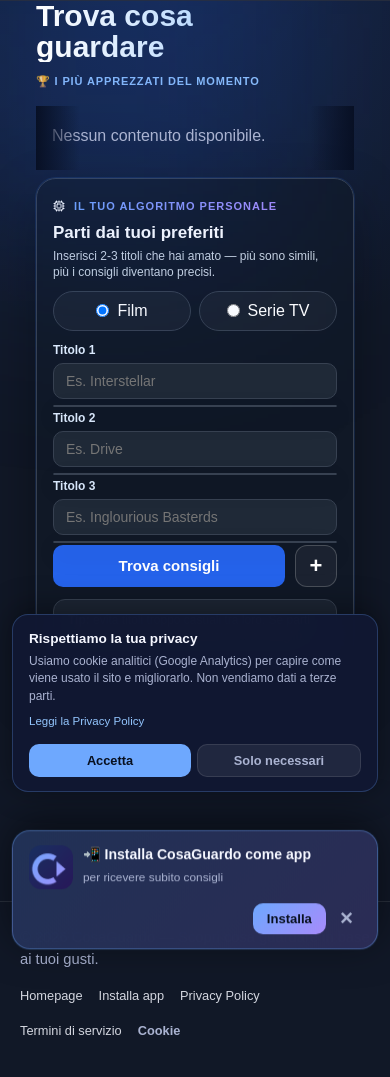
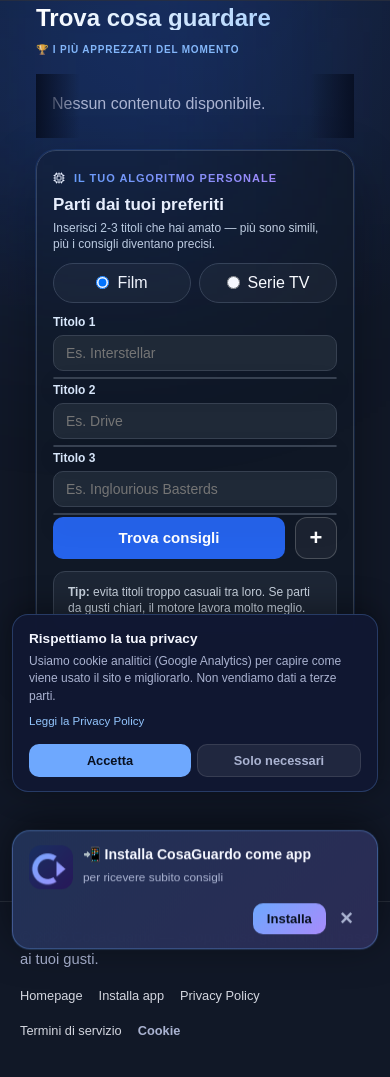
Before and after one commit to jason1984a/cosaguardo, a FastAPI app: page / in a window 390 px wide. Shown: the part 40-1117 px from the top of the page. Run offline with FastAPI, Linux system fonts and the light colour scheme; data that the repository does not hold is empty; parts of the project's set-up code (start-up, migrations or seed data) failed here and were passed over; some libraries are stand-ins or nearby versions.

Commit message:
Compattazione home mobile: hero ridotto + carousel più denso (3 card invece di 2.5)

```diff
--- a/app/static/css/style.css
+++ b/app/static/css/style.css
@@ -925,11 +925,19 @@ button:active {
     transition: transform 0.22s ease, box-shadow 0.22s ease, border-color 0.22s ease, filter 0.22s ease;
 }
 
-.trend-mini-card:hover {
-    transform: translateY(-4px) scale(1.035);
-    border-color: rgba(96, 165, 250, 0.32);
-    box-shadow: 0 18px 34px rgba(0, 0, 0, 0.30);
-    z-index: 2;
+/* Effetti hover SOLO su device hover-capable (desktop con mouse).
+   Su mobile/touch (hover:none) il primo tap simulava :hover ("alza" la card),
+   il secondo eseguiva il click → 2 tap necessari. Fix: niente hover su touch. */
+@media (hover: hover) {
+    .trend-mini-card:hover {
+        transform: translateY(-4px) scale(1.035);
+        border-color: rgba(96, 165, 250, 0.32);
+        box-shadow: 0 18px 34px rgba(0, 0, 0, 0.30);
+        z-index: 2;
+    }
+    .trend-mini-card:hover img {
+        transform: scale(1.04);
+    }
 }
 
 .trend-mini-card img {
@@ -938,10 +946,6 @@ button:active {
     object-fit: cover;
     display: block;
     transition: transform 0.35s ease;
-}
-
-.trend-mini-card:hover img {
-    transform: scale(1.04);
 }
 
 .trend-mini-overlay {
@@ -2695,3 +2699,69 @@ button:active {
     cursor: not-allowed;
 }
 /* ──────────────────────────────────────────────────────────────────────── */
+
+
+/* ═════════════════════════════════════════════════════════════════════════
+   COMPATTAZIONE HOME MOBILE (≤760px) — riduce verticale above-the-fold
+   ═════════════════════════════════════════════════════════════════════════
+   Goal: portare il form "algoritmo personale" più vicino al fold senza
+   eliminare il primo carousel (che dà il flavour Netflix-style).
+   Stima: ~150px guadagnati sul mobile.
+   ───────────────────────────────────────────────────────────────────── */
+@media (max-width: 760px) {
+    /* Hero compresso */
+    .home-v2 {
+        padding-top: 4px;
+    }
+    .home-hero {
+        margin: 0 0 6px;
+    }
+    .hero-copy h1 {
+        font-size: 24px;
+        line-height: 1.05;
+        max-width: 100%;
+        margin: 0 0 2px;
+    }
+
+    /* Riduci spazi tra sezioni nei carousel/strip */
+    .hero-trending-strip {
+        margin: 4px 0 12px;
+    }
+    .home-personal-strip {
+        margin: 0 0 12px;
+    }
+    .personal-strip-header {
+        margin-bottom: 6px;
+    }
+    .personal-strip-label {
+        font-size: 10px;
+    }
+
+    /* Card "I più apprezzati" più compatte: 132×188 → 116×164.
+       Risultato: 3 card visibili on screen invece di 2.5. */
+    .trend-mini-card {
+        min-width: 116px;
+        width: 116px;
+        height: 164px;
+        border-radius: 13px;
+    }
+    .trend-mini-overlay {
+        padding: 6px 7px;
+    }
+    .trend-mini-overlay span {
+        font-size: 8px;
+        margin-bottom: 2px;
+    }
+    .trend-mini-overlay strong {
+        font-size: 11px;
+        line-height: 1.1;
+    }
+    .trend-mini-score {
+        font-size: 9px !important;
+    }
+
+    /* Search panel (form algoritmo): margine top ridotto per "salire" */
+    .search-panel-v2 {
+        margin-top: 6px;
+    }
+}
--- a/app/templates/base.html
+++ b/app/templates/base.html
@@ -805,7 +805,7 @@
         }
     </style>
 
-    <link rel="stylesheet" href="{{ url_for('static', path='css/style.css') }}?v=9">
+    <link rel="stylesheet" href="{{ url_for('static', path='css/style.css') }}?v=10">
     <link rel="icon" type="image/x-icon" href="{{ url_for('static', path='favicon.ico') }}">
     <link rel="icon" type="image/svg+xml" href="{{ url_for('static', path='icon.svg') }}">
     <link rel="apple-touch-icon" href="{{ url_for('static', path='apple-touch-icon.png') }}">
```
